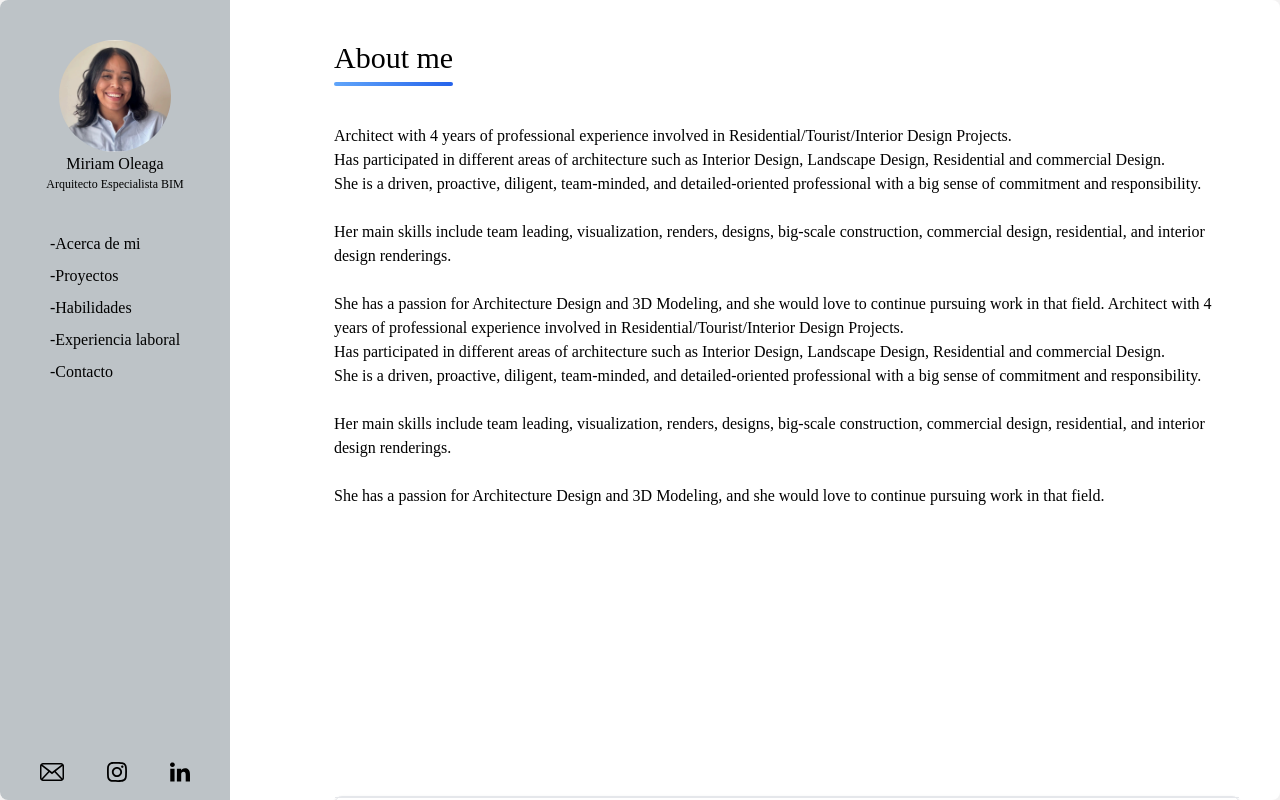
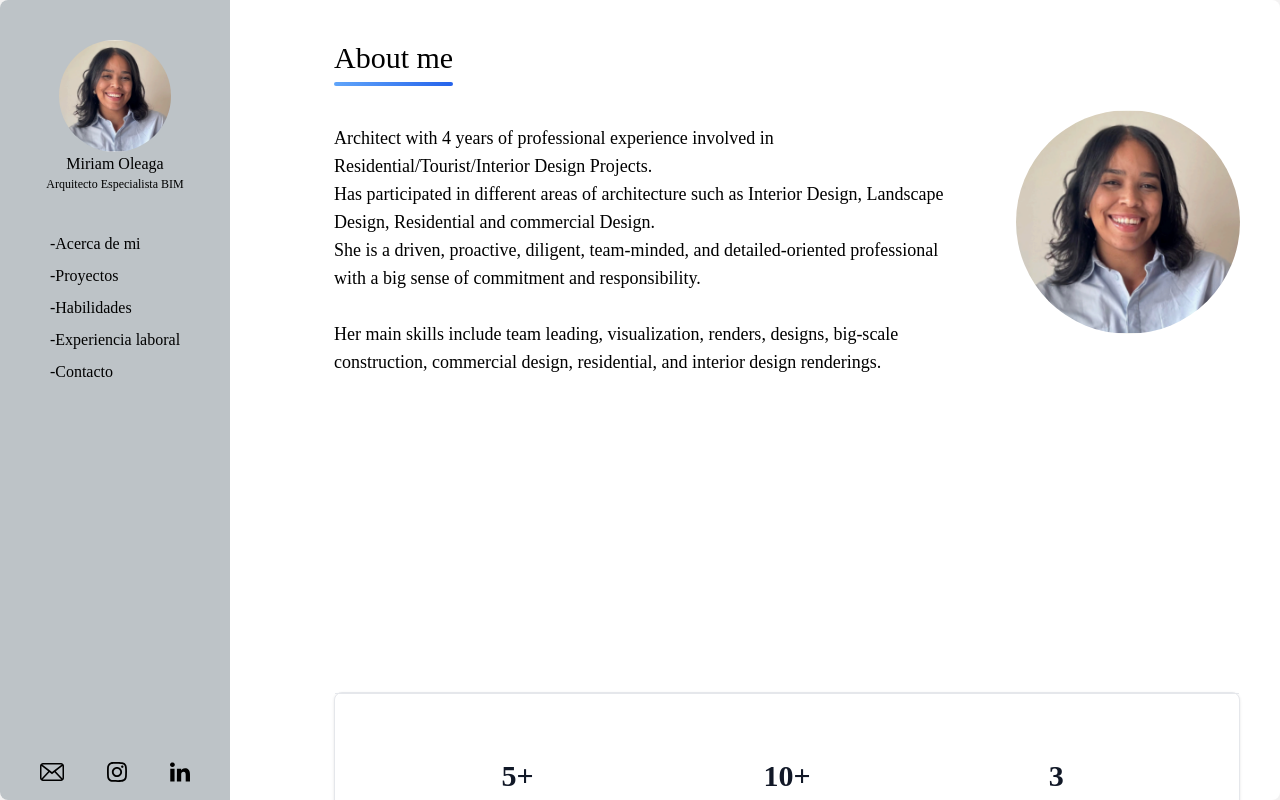
Before and after one commit to Braylin20/PortFolio_React, a React (Vite) app in the folder portfolio-michelle/: page / in a window 1280 px wide. Built offline with nearby package versions, Linux system fonts and the light colour scheme.

Commit message:
Change way to see the about section

```diff
--- a/portfolio-michelle/src/components/AboutMe.jsx
+++ b/portfolio-michelle/src/components/AboutMe.jsx
@@ -1,10 +1,12 @@
-import {InformationCard} from "./InformationCard.jsx";
+
 
 
 export const AboutMe = () => {
   return(
       <>
-          <div className="flex flex-col gap-4">
+          <div className="flex justify-center gap-4">
+              <div className="flex justify-between items-center">
+                  <section className="flex flex-col gap-4 max-w-[70%]">
                       <h2 className="text-3xl mb-8 relative w-fit">
                           About me
                           <div
@@ -12,7 +14,7 @@ export const AboutMe = () => {
                       </h2>
 
 
-              <p>
+                      <p className="text-lg">
                           Architect with 4 years of professional experience involved in
                           Residential/Tourist/Interior Design Projects.<br/>
                           Has participated in different areas of architecture such as Interior
@@ -22,20 +24,20 @@ export const AboutMe = () => {
                           Her main skills include team leading, visualization, renders, designs,
                           big-scale construction, commercial design, residential, and interior
                           design renderings.<br/><br/>
-                  She has a passion for Architecture Design and 3D Modeling, and she would
-                  love to continue pursuing work in that field.
-                  Architect with 4 years of professional experience involved in
-                  Residential/Tourist/Interior Design Projects.<br/>
-                  Has participated in different areas of architecture such as Interior
-                  Design, Landscape Design, Residential and commercial Design.<br/>
-                  She is a driven, proactive, diligent, team-minded, and detailed-oriented
-                  professional with a big sense of commitment and responsibility.<br/><br/>
-                  Her main skills include team leading, visualization, renders, designs,
-                  big-scale construction, commercial design, residential, and interior
-                  design renderings.<br/><br/>
-                  She has a passion for Architecture Design and 3D Modeling, and she would
-                  love to continue pursuing work in that field.
+
                       </p>
+                  </section>
+
+                  <div className="">
+                      <img
+                          className="w-56 rounded-full"
+                          src="../public/img/MichelleProfile.png"
+                          alt="Foto de perfil"
+                      />
+                  </div>
+
+              </div>
+
 
           </div>
       </>
```
Lines whose indentation alone changed are shown as unchanged.
